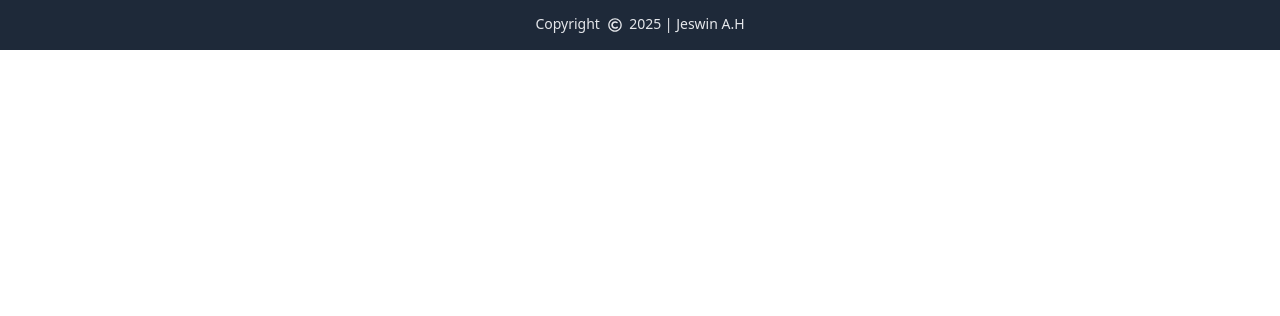
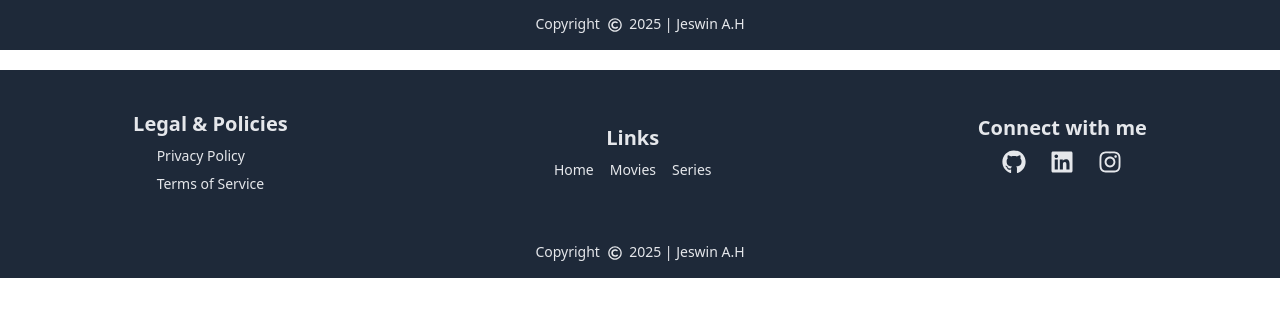
Before and after one commit to Jeswinah/Moviedb, a Next.js app: page / in a window 1280 px wide. Shown: the part 468-784 px from the top of the page. Built offline with nearby package versions, Linux system fonts and the light colour scheme; no server answers.

Commit message:
Footer updated

```diff
--- a/src/app/ClientLayout.js
+++ b/src/app/ClientLayout.js
@@ -3,6 +3,7 @@ import React, { useEffect, useState } from "react";
 import Loader from "@/components/Loader";
 import Navbar from "@/components/Navbar";
 import Searchitems from "@/components/Searchitems";
+import Footer from "@/components/Footer";
 
 const ClientLayout = ({ children }) => {
   const [isLoading, setIsLoading] = useState(true);
@@ -13,15 +14,16 @@ const ClientLayout = ({ children }) => {
 
   if (isLoading) {
     return <Loader />;
-  }
-
+  } else {
     return (
       <>
         <Navbar />
         <Searchitems />
         {children}
+        <Footer/>
       </>
     );
+  }
 };
 
 export default ClientLayout;
```
Lines whose indentation alone changed are shown as unchanged.
